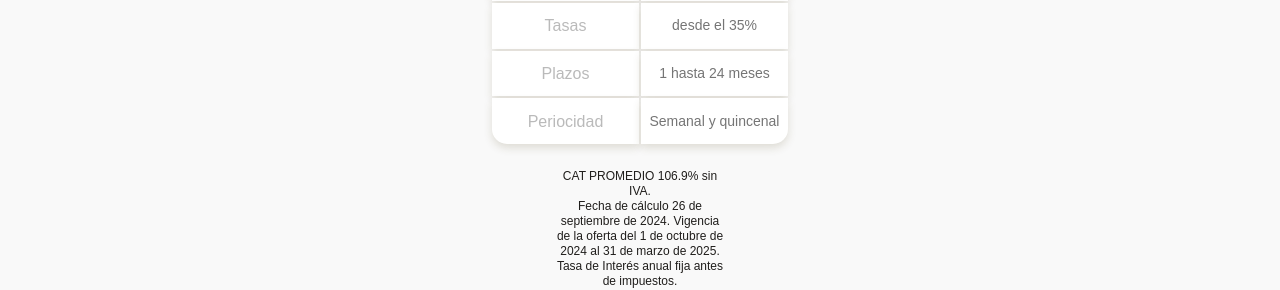
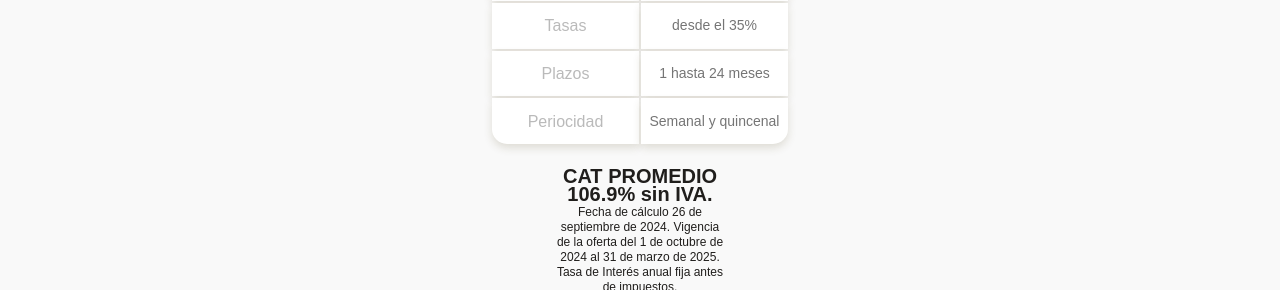
Before and after one commit to mauriciolozanoz/PolarSaludPagina, a website: page dist/index.html in a window 1280 px wide. Shown: the part 1506-1796 px from the top of the page. Drawn offline with nearby package versions, Linux system fonts and the light colour scheme.

Commit message:
Estilo CAT modificado

```diff
--- a/dist/index.html
+++ b/dist/index.html
@@ -179,7 +179,7 @@
               </table>
             </div>
             <div class="comission-table--date">
-              <p>CAT PROMEDIO 106.9% sin IVA. <br> Fecha de cálculo 26 de septiembre de 2024. Vigencia de la oferta del 1 de octubre de 2024 al 31 de marzo de 2025. Tasa de Interés anual fija antes de impuestos.</p>
+              <p> <b class="CAT_estilo">CAT PROMEDIO 106.9% sin IVA.</b> <br> Fecha de cálculo 26 de septiembre de 2024. Vigencia de la oferta del 1 de octubre de 2024 al 31 de marzo de 2025. Tasa de Interés anual fija antes de impuestos.</p>
             </div>
         </div>
       </section>
@@ -420,6 +420,9 @@
       <i class="fa fa-whatsapp" style="margin-top:16px;"></i>
     </a>
     <style>
+      .CAT_estilo{
+        font-size: 20px;
+      }
       .float-wa{
           position:fixed;
           width:60px;
```
